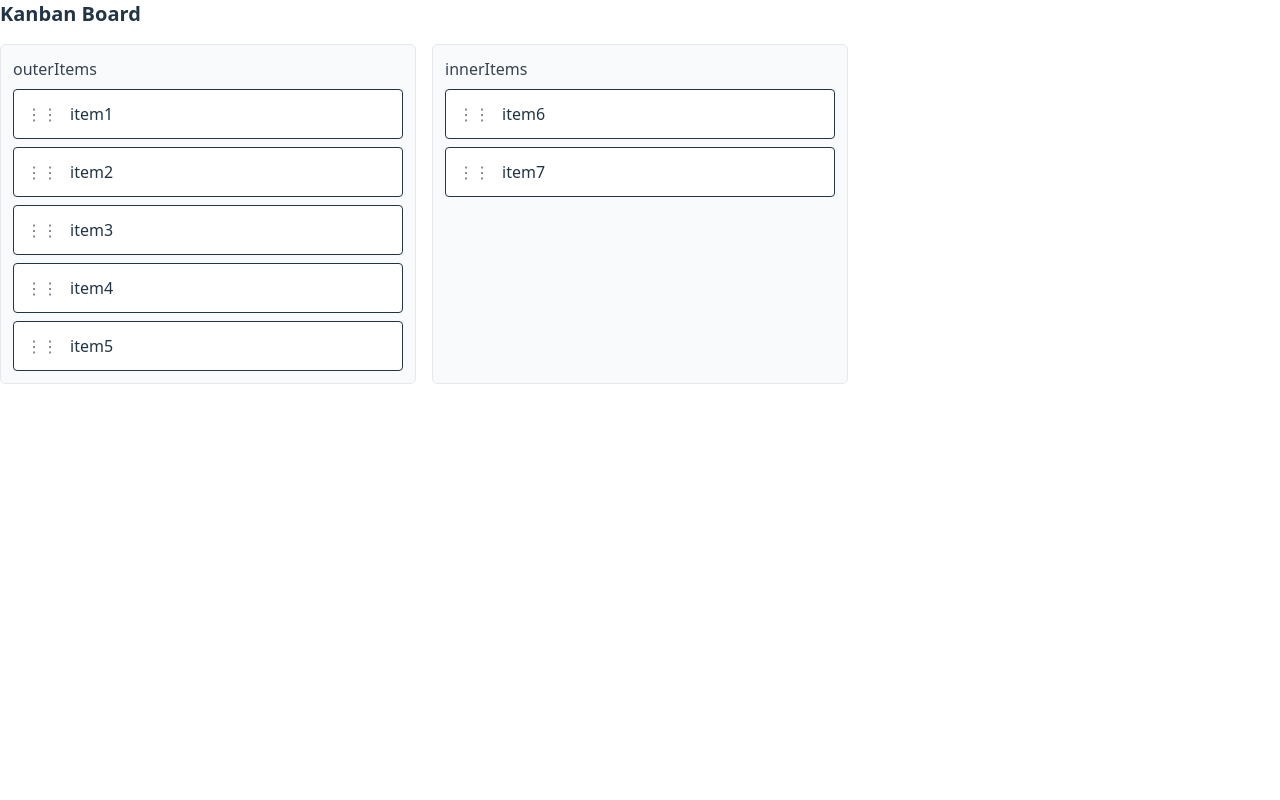
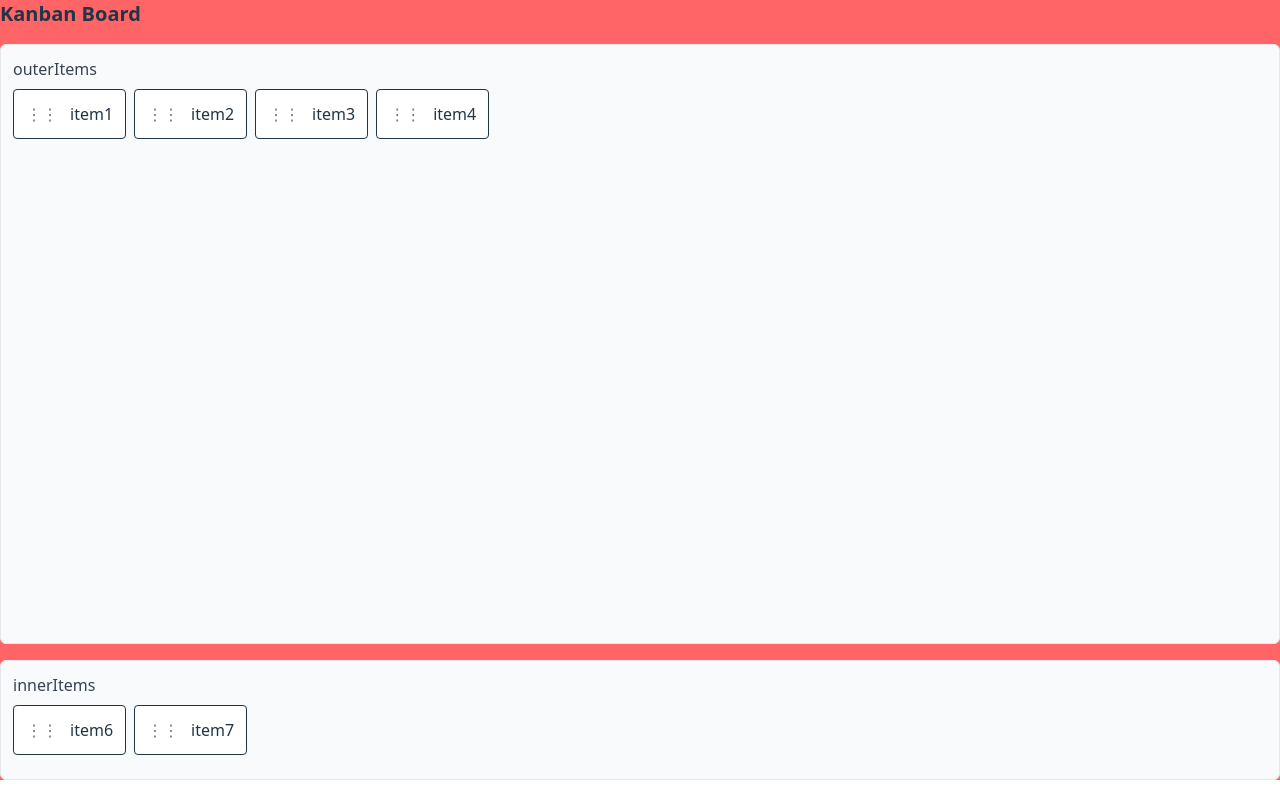
Before and after one commit to cruzboj/Dnd-Kit-Exercise, a React (Vite) app: page / in a window 1280 px wide. Built offline with nearby package versions, Linux system fonts and the light colour scheme.

Commit message:
change ui

```diff
--- a/src/components/Dnd.tsx
+++ b/src/components/Dnd.tsx
@@ -7,7 +7,7 @@ import {
   type DragStartEvent,
   PointerSensor,
   type UniqueIdentifier,
-  closestCorners,
+  closestCenter,
   useSensor,
   useSensors,
   useDroppable,
@@ -16,7 +16,7 @@ import {
 import {
   SortableContext,
   useSortable,
-  verticalListSortingStrategy,
+  horizontalListSortingStrategy,
   arrayMove
 } from '@dnd-kit/sortable'
 
@@ -33,38 +33,38 @@ interface Container {
   items: Item[]
 }
 
-function DroppableContainer(
-  { id, title, items,}: { id: string; title: string; items: Item[]}
-) {
+function DroppableContainer({ id, title, items, index}: { id: string; title: string; items: Item[]; index: number}) {
   const { setNodeRef } = useDroppable({ id })
 
   return (
     <div
       ref={setNodeRef}
-      className="flex h-full min-h-40 flex-col rounded-md border border-gray-200 bg-gray-50 p-3 dark:border-gray-700 dark:bg-gray-800/50"
+      className={`flex h-full ${index === 0 ? 'min-h-150' :'min-h-30'} flex-col rounded-md border border-gray-200 bg-gray-50 p-3 dark:border-gray-700 dark:bg-gray-800/50 `}
     >
       <h3 className="mb-2 font-medium text-gray-700 dark:text-gray-200">
         {title}
       </h3>
-      <div className="flex-1">
+
+      <div className="flex-1 bg-green-300/0">
         <SortableContext
           items={items.map((item) => item.id)}
-        strategy={verticalListSortingStrategy}
+          strategy={horizontalListSortingStrategy}
         >
-        <ul className="flex flex-col gap-2">
+          <ul className="flex flex-row gap-2">
             {items.map((item) => (
               <SortableItem key={item.id} id={item.id} content={item.content}/>
             ))}
-        </ul>
-      </SortableContext>
+
 
           {items.length === 0 && (
-          <div className="flex h-20 items-center justify-center rounded-md border border-dashed border-gray-300 bg-gray-50 dark:border-gray-600 dark:bg-gray-800/30">
+            <div className="flex w-full min-h-20 items-center justify-center rounded-md border border-dashed border-gray-300 bg-gray-50 dark:border-gray-600 dark:bg-gray-800/30">
               <p className="text-sm text-gray-500 dark:text-gray-400">
                 Drop items here
               </p>
             </div>
           )}
+          </ul>
+        </SortableContext>
       </div>
     </div>
   )
@@ -125,7 +125,6 @@ export default function BasicDragDrop() {
         { id: 'task-2', content: 'item2' },
         { id: 'task-3', content: 'item3' },
         { id: 'task-4', content: 'item4' },
-        { id: 'task-5', content: 'item5' },
       ],
     },
     {
@@ -136,6 +135,14 @@ export default function BasicDragDrop() {
         { id: 'task-7', content: 'item7' },
       ],
     },
+    // {
+    //   id: 'YinnerItems',
+    //   title: 'YinnerItems',
+    //   items: [
+    //     { id: 'task-8', content: 'item8' },
+    //     { id: 'task-9', content: 'item9' },
+    //   ],
+    // },
   ])
   void setContainers
 
@@ -172,6 +179,7 @@ export default function BasicDragDrop() {
       const newContainer = prev.map((container) => {
         if(container.id === activeContainerId) {
           //remove item from its old container
+
           return {
             ...container,
             items: container.items.filter((item) => item.id !== activeId)
@@ -201,6 +209,7 @@ export default function BasicDragDrop() {
         }
         return container
       })
+      console.log("moved container (newContainer): ",newContainer);
       return newContainer
     })
 
@@ -253,28 +262,30 @@ export default function BasicDragDrop() {
   const sensors = useSensors(
     useSensor(PointerSensor,
       {activationConstraint: {
-        distance: 8 //8px of movement required
+        distance: 2 //8px of movement required
       },
+
     })
   )
 
     return (
-    <div className="mx-auto w-full">
+    <div className="mx-auto w-full bg-red-400">
       <h2 className="mb-4 text-xl font-bold dark:text-white">Kanban Board</h2>
       <DndContext
         sensors={sensors}
-        collisionDetection={closestCorners}
+        collisionDetection={closestCenter}
         onDragStart={handleDragStart}
         onDragOver={handleDragOver}
         onDragEnd={handleDragEnd}
       >
-      <div className="grid gap-4 md:grid-cols-3">
-        {containers.map((container) => (
+      <div className="grid gap-4 md:grid-cols-1">
+        {containers.map((container,index) => (
           <DroppableContainer
             key={container.id}
             id={container.id}
             title={container.title}
             items={container.items}
+            index={index}
           />
         ))}
       </div>
```
Lines whose indentation alone changed are shown as unchanged.
